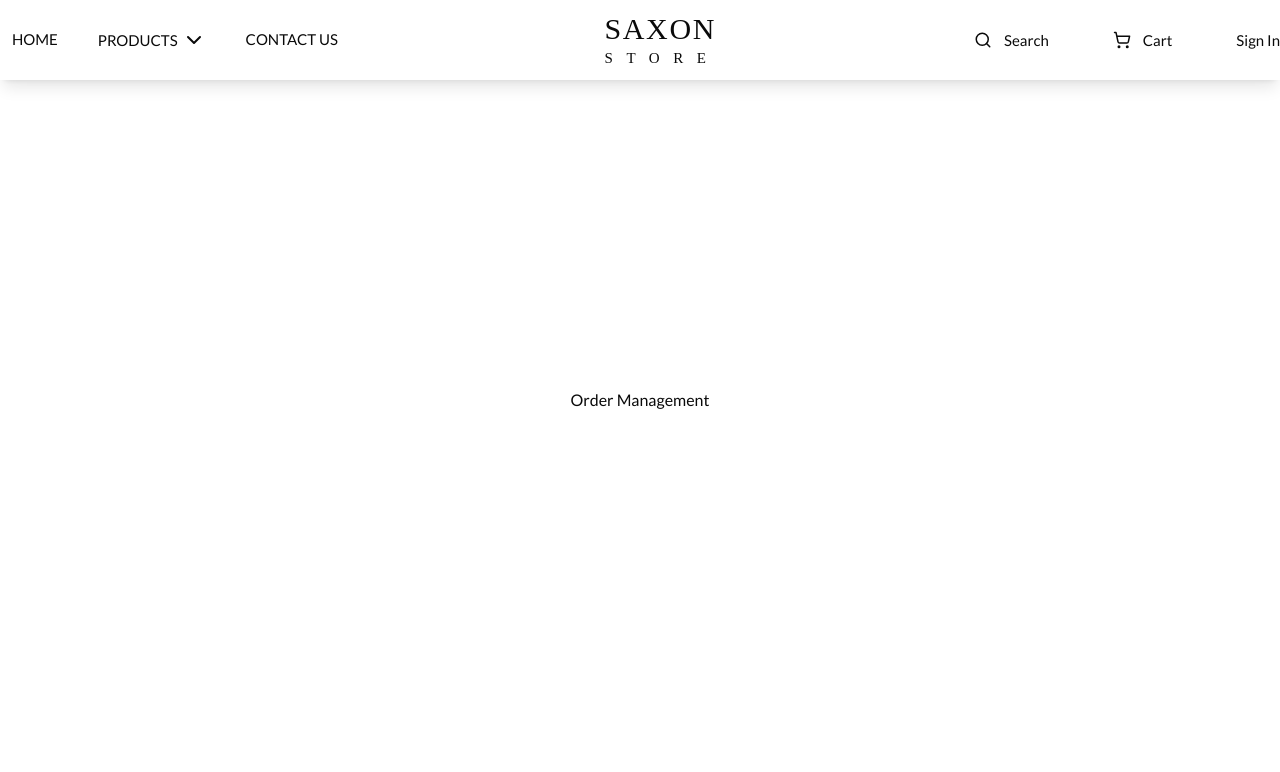
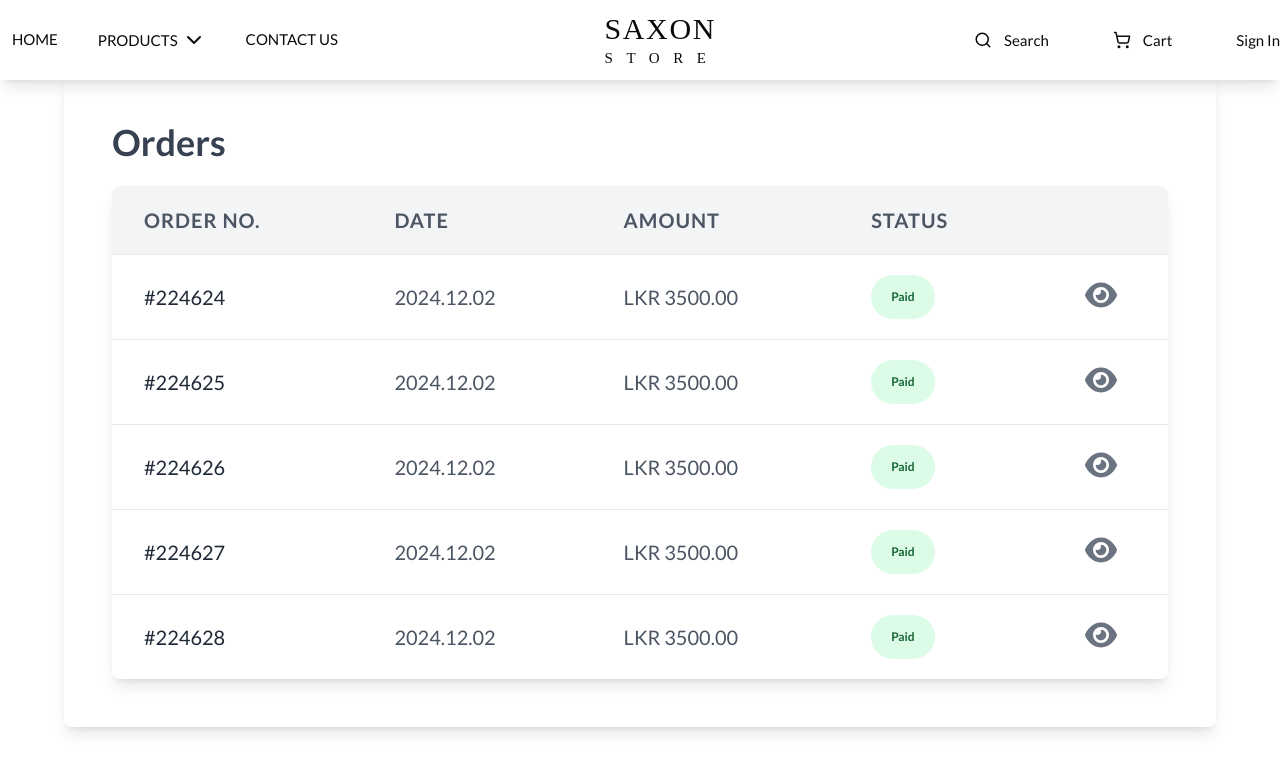
Before and after one commit to Supun-SD/SaxonStore, a React (Vite) app in the folder saxonstore-frontend/: page /admin/orders in a window 1280 px wide. Shown: the top 772 px of the page. Built offline with nearby package versions, Linux system fonts and the light colour scheme; a web font is replaced by a local one.

Commit message:
order 1.0v

```diff
--- a/saxonstore-frontend/package.json
+++ b/saxonstore-frontend/package.json
@@ -11,6 +11,9 @@
     "preview": "vite preview"
   },
   "dependencies": {
+    "@fortawesome/fontawesome-svg-core": "^6.6.0",
+    "@fortawesome/free-solid-svg-icons": "^6.6.0",
+    "@fortawesome/react-fontawesome": "^0.2.2",
     "@radix-ui/react-alert-dialog": "^1.1.2",
     "@radix-ui/react-slot": "^1.1.0",
     "@reduxjs/toolkit": "^2.3.0",
--- a/saxonstore-frontend/src/pages/OrderManagement.jsx
+++ b/saxonstore-frontend/src/pages/OrderManagement.jsx
@@ -1,6 +1,95 @@
+import React, { useState } from 'react';
+import { FontAwesomeIcon } from '@fortawesome/react-fontawesome';
+import { faEye } from '@fortawesome/free-solid-svg-icons';
+
+// Sample data for demonstration
+const orders = [
+  { orderNo: '#224624', date: '2024.12.02', amount: 'LKR 3500.00', status: 'Paid', details: 'Product details for Order #224624' },
+  { orderNo: '#224625', date: '2024.12.02', amount: 'LKR 3500.00', status: 'Paid', details: 'Product details for Order #224625' },
+  { orderNo: '#224626', date: '2024.12.02', amount: 'LKR 3500.00', status: 'Paid', details: 'Product details for Order #224626' },
+  { orderNo: '#224627', date: '2024.12.02', amount: 'LKR 3500.00', status: 'Paid', details: 'Product details for Order #224627' },
+  { orderNo: '#224628', date: '2024.12.02', amount: 'LKR 3500.00', status: 'Paid', details: 'Product details for Order #224628' },
+];
+
+function OrdersTable() {
+  const [selectedOrder, setSelectedOrder] = useState(null);
+
+  const handleViewDetails = (order) => {
+    setSelectedOrder(order);
+  };
+
+  const closeDetails = () => {
+    setSelectedOrder(null);
+  };
+
+  return (
+    <div className="relative shadow-lg rounded-lg overflow-hidden w-full">
+      <table className="w-full table-auto divide-y divide-gray-200">
+        <thead className="bg-gray-100">
+          <tr>
+            <th className="px-8 py-5 text-left text-xl font-semibold text-gray-600 uppercase tracking-wider">Order No.</th>
+            <th className="px-8 py-5 text-left text-xl font-semibold text-gray-600 uppercase tracking-wider">Date</th>
+            <th className="px-8 py-5 text-left text-xl font-semibold text-gray-600 uppercase tracking-wider">Amount</th>
+            <th className="px-8 py-5 text-left text-xl font-semibold text-gray-600 uppercase tracking-wider">Status</th>
+            <th className="px-8 py-5 text-center text-xl font-semibold text-gray-600 uppercase tracking-wider"> </th>
+          </tr>
+        </thead>
+        <tbody className="bg-white divide-y divide-gray-200">
+          {orders.map((order, index) => (
+            <tr key={index} className="hover:bg-gray-50 transition duration-150 ease-in-out">
+              <td className="px-8 py-5 whitespace-nowrap text-xl font-medium text-gray-800">{order.orderNo}</td>
+              <td className="px-8 py-5 whitespace-nowrap text-xl text-gray-600">{order.date}</td>
+              <td className="px-8 py-5 whitespace-nowrap text-xl text-gray-600">{order.amount}</td>
+              <td className="px-8 py-5 whitespace-nowrap text-xl">
+                <span
+                  className={`px-5 py-3 inline-flex text-xs leading-5 font-semibold rounded-full ${
+                    order.status === 'Paid' ? 'bg-green-100 text-green-800' : 'bg-red-100 text-red-800'
+                  }`}
+                >
+                  {order.status}
+                </span>
+              </td>
+              <td className="px-8 py-5 whitespace-nowrap text-center text-xl">
+                <button
+                  className="text-gray-500 hover:text-gray-900"
+                  onClick={() => handleViewDetails(order)}
+                >
+                  <FontAwesomeIcon icon={faEye} className="h-8 w-8" />
+                </button>
+              </td>
+            </tr>
+          ))}
+        </tbody>
+      </table>
+
+      {selectedOrder && (
+        <div className="fixed inset-0 flex items-center justify-center bg-gray-800 bg-opacity-50 z-50">
+          <div className="bg-white p-8 rounded-lg shadow-lg w-11/12 md:w-1/2">
+            <h3 className="text-xl font-semibold mb-4">Order Details</h3>
+            <p className="text-gray-700">{selectedOrder.details}</p>
+            <button
+              className="mt-6 px-6 py -3 bg-indigo-600 text-white rounded hover:bg-indigo-700"
+              onClick={closeDetails}
+            >
+              Close
+            </button>
+          </div>
+        </div>
+      )}
+    </div>
+  );
+}
+
 function OrderManagement() {
   return (
-    <div className="flex-center h-screen justify-center">Order Management</div>
+    <div className="flex items-center justify-center min-h-screen p-4">
+      <div className="w-full max-w-6xl p-12 space-y-8 shadow-lg rounded-lg">
+        <div className="space-y-6">
+          <h2 className="text-4xl font-semibold text-gray-700">Orders</h2>
+          <OrdersTable />
+        </div>
+      </div>
+    </div>
   );
 }
 
```
Also changed, not shown: 1 other file (tests, documents, lock files or other folders).
